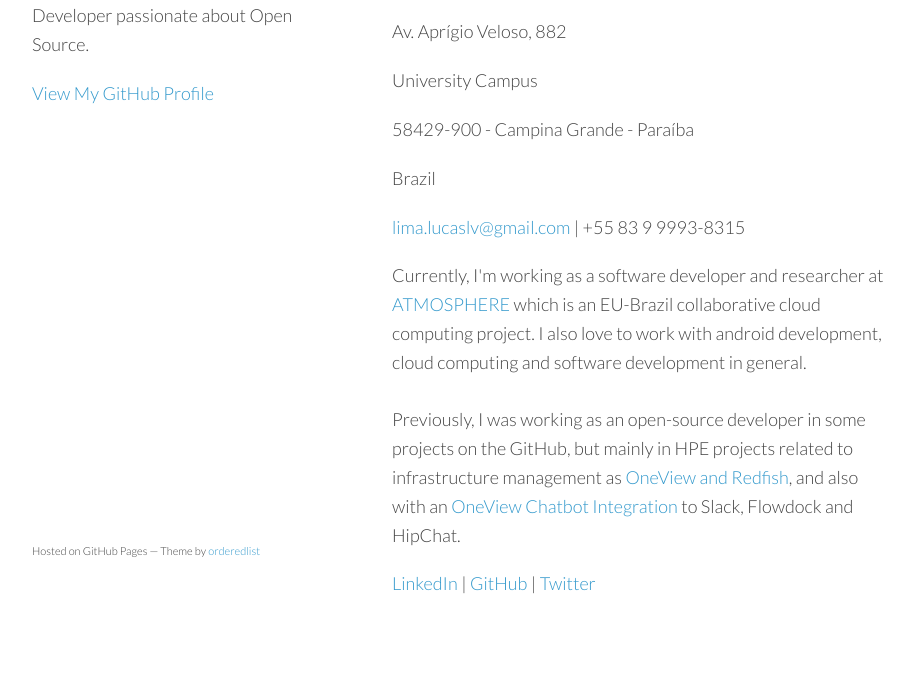
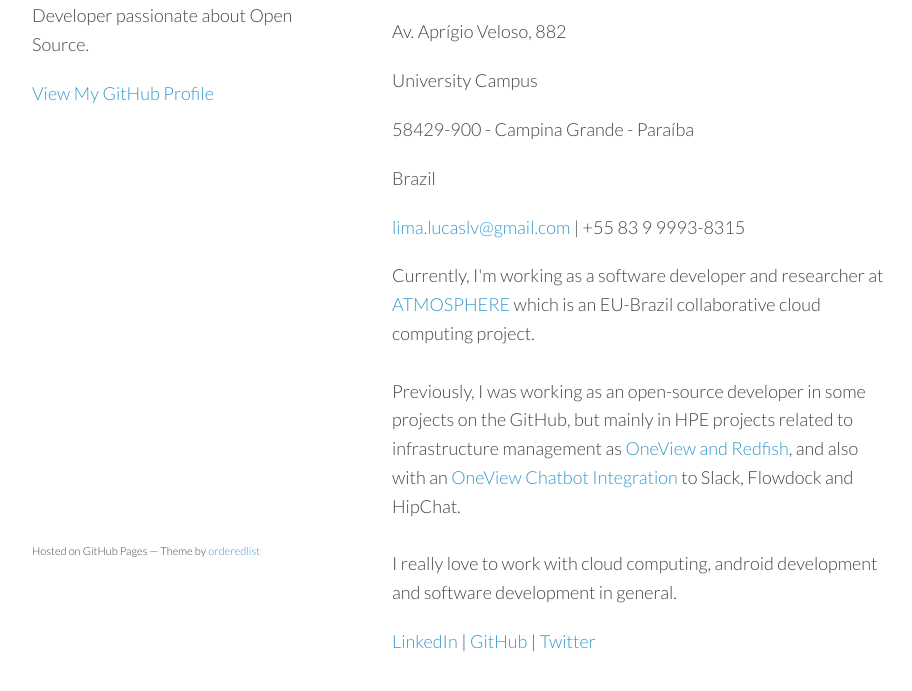
Before and after one commit to llvieira/llvieira.github.io, a plain HTML site: page index.html in a window 1280 px wide. Shown: the part 167-858 px from the top of the page, without its empty margins (178-1090 px from the left). Before the commit the page ends 835 px from the top, so only its background shows below. Drawn offline with Linux system fonts and the light colour scheme.

Commit message:
Update my experience description

```diff
--- a/index.html
+++ b/index.html
@@ -36,9 +36,12 @@
 
         <p><a href="mailto:lima.lucaslv@gmail.com">lima.lucaslv@gmail.com</a> | +55 83 9 9993-8315</p>
 
-        <p>Currently, I'm working as a software developer and researcher at <a href="https://www.atmosphere-eubrazil.eu/">ATMOSPHERE</a> which is an EU-Brazil collaborative cloud computing project. I also love to work with android development, cloud computing and software development in general.
+        <p>Currently, I'm working as a software developer and researcher at <a href="https://www.atmosphere-eubrazil.eu/">ATMOSPHERE</a> which is an EU-Brazil collaborative cloud computing project.
         <br><br>
-        Previously, I was working as an open-source developer in some projects on the GitHub, but mainly in HPE projects related to infrastructure management as <a href="https://github.com/HewlettPackard/oneview-redfish-toolkit">OneView and Redfish</a>, and also with an <a href="https://github.com/HewlettPackard/hpe-oneview-hubot">OneView Chatbot Integration</a> to Slack, Flowdock and HipChat.</p>
+        Previously, I was working as an open-source developer in some projects on the GitHub, but mainly in HPE projects related to infrastructure management as <a href="https://github.com/HewlettPackard/oneview-redfish-toolkit">OneView and Redfish</a>, and also with an <a href="https://github.com/HewlettPackard/hpe-oneview-hubot">OneView Chatbot Integration</a> to Slack, Flowdock and HipChat.
+        <br><br>
+        I really love to work with cloud computing, android development and software development in general.
+        </p>
 
         <p><a href="https://www.linkedin.com/in/lucas-lima-vieira/">LinkedIn</a> |
         <a href="https://github.com/llvieira">GitHub</a> |
```
